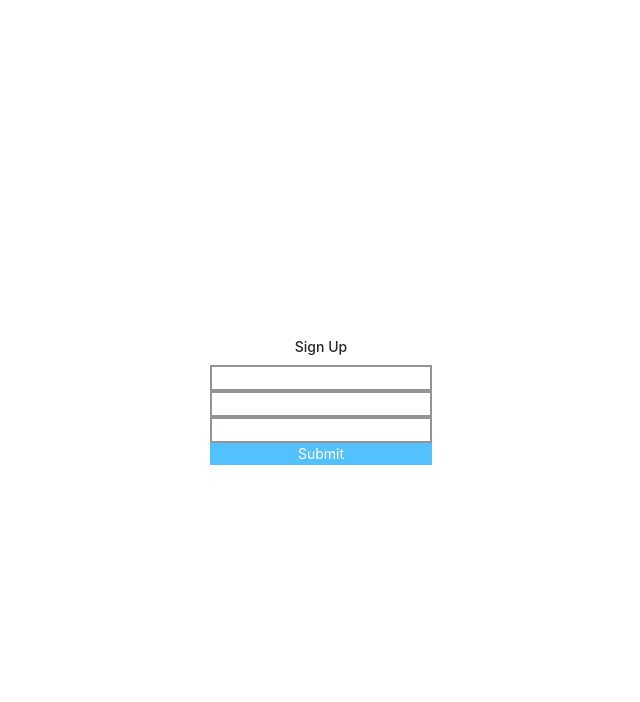
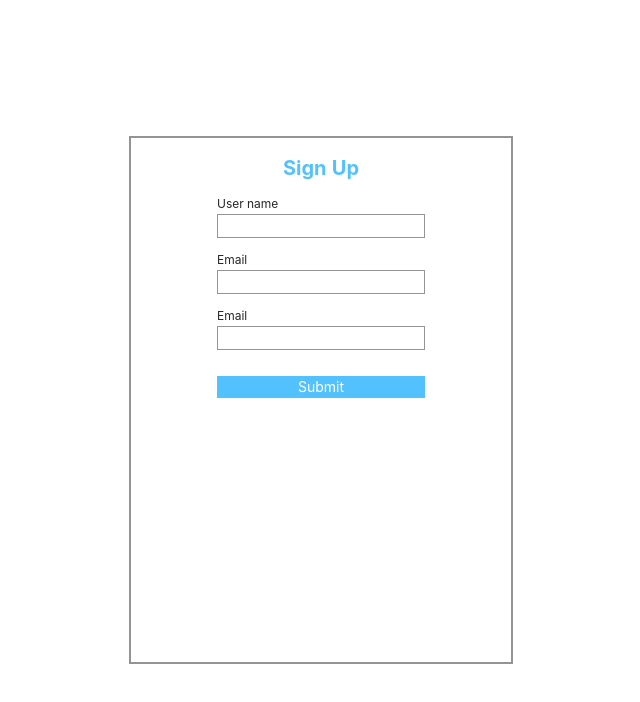
Before and after one commit to ybbt/rezet_project_Front, a Next.js app: page /register in a window 1280 px wide. Shown: the top 702 px of the page, without its empty margins (319-959 px from the left). Built offline with nearby package versions, Linux system fonts and the light colour scheme; no server answers.

Commit message:
registr form основні поля та оформленя

```diff
--- a/components/EditPost/index.js
+++ b/components/EditPost/index.js
@@ -34,19 +34,21 @@ export function EditPost({ editContent, onSave, onCancel }) {
     });
 
     function madeForm({ errors, touched }) {
-        const errorField = errors.postContent ? (
-            <Alert message={errors.postContent} type="error" showIcon />
-        ) : null;
-
         return (
             <Form>
                 <Field
                     as="textarea"
                     id="postContent"
                     name="postContent"
-                    className="w-full"
+                    placeholder="Whats up?"
+                    className="w-full resize-none focus-visible:outline-none focus:border focus:border-[#949494]"
                 />
-                {errorField}
+                <ErrorMessage
+                    render={(msg) => (
+                        <Alert message={msg} type="error" showIcon></Alert>
+                    )}
+                    name="postContent"
+                />
                 <div>
                     <button
                         type="submit"
--- a/components/Post/index.js
+++ b/components/Post/index.js
@@ -74,12 +74,7 @@ export function Post({ post, onDeletePost, onUpdatePost, signedUserId }) {
         signedUserId !== post.user_id ? null : (
             <Space wrap>
                 <Dropdown overlay={menu}>
-                    <Button
-                        style={{ "border-width": "0" }}
-                        // className="border-0"
-                    >
-                        ...
-                    </Button>
+                    <Button style={{ "border-width": "0" }}>...</Button>
                 </Dropdown>
             </Space>
         );
--- a/pages/index.js
+++ b/pages/index.js
@@ -147,7 +147,6 @@ export default function Index({ postsList, error }) {
 
     const addPostComponent = !!Object.keys(signedUser).length && (
         <div className="border-2 border-black border-t-0 p-2">
-            <h1 className="text-xs">Whats up?</h1>
             <EditPost onSave={handleAddPost} />
         </div>
     );
@@ -177,8 +176,8 @@ export default function Index({ postsList, error }) {
     const leftSizeHeight = !!Object.keys(signedUser).length ? "h-full" : "";
 
     const leftPanel = classNames(
-        "w-1/5 min-w-40 sticky top-0 flex-grow flex flex-col justify-between items-end pt-10 pr-8 pb-4",
-        { "h-[calc(100vh_-_3.5rem)]": !Object.keys(signedUser).length },
+        "w-1/5 min-w-40 sticky top-0 flex-grow flex flex-col justify-between items-end pt-10 pr-8 pb-4 self-start",
+        // { "h-[calc(100vh_-_3.5rem)]": !Object.keys(signedUser).length },
         { "h-screen": !!Object.keys(signedUser).length }
     );
 
--- a/pages/register.js
+++ b/pages/register.js
@@ -1,7 +1,7 @@
 import { Alert } from "antd";
 import "antd/dist/antd.css";
 
-import { Formik, Form, Field } from "formik";
+import { Formik, Form, Field, ErrorMessage } from "formik";
 import * as Yup from "yup";
 
 import Cookies from "js-cookie";
@@ -65,54 +65,86 @@ export default function Register() {
     }
 
     function madeForm({ errors, touched }) {
-        const fieldStyle = classNames("border-[#949494] border-2");
+        const fieldStyle = classNames(
+            "border-[#949494] border w-full focus-visible:outline-none focus:border focus:border-[#949494]"
+        );
 
-        //! Допрацювати
-        function errorField(errors, touched, name) {
-            alert();
         return (
             <>
-                    {errors[name] && touched[name] && (
-                        <Alert message={errors[name]} type="error" showIcon />
-                    )}
-                </>
-            );
-        }
-
-        const errorUser = errorField(errors, touched, "userName");
-
-        return (
                 <Form>
                     <div className="flex flex-col">
+                        <div className="h-14">
+                            <span className="text-xs">User name</span>
                             <Field name="userName" className={fieldStyle} />
-                    {errorField}
-                    <Field name="email" type="email" className={fieldStyle} />
-                    {errors.email && touched.email ? (
-                        <Alert message={errors.email} type="error" showIcon />
-                    ) : null}
+                            <ErrorMessage
+                                name="userName"
+                                render={(msg) => (
+                                    <Alert
+                                        message={msg}
+                                        type="error"
+                                        showIcon
+                                        style={{ height: "12px" }}
+                                    ></Alert>
+                                )}
+                            />
+                        </div>
+                        <div className="h-14">
+                            <span className="text-xs ">Email</span>
+                            <Field
+                                name="email"
+                                type="email"
+                                className={fieldStyle}
+                            />
+                            <ErrorMessage
+                                name="email"
+                                render={(msg) => (
+                                    <Alert
+                                        message={msg}
+                                        type="error"
+                                        showIcon
+                                        style={{ height: "12px" }}
+                                    ></Alert>
+                                )}
+                            />
+                        </div>
+                        <div className="h-14">
+                            <span className="text-xs ">Email</span>
                             <Field
                                 type="password"
                                 name="password"
                                 className={fieldStyle}
                             />
-                    {errors.password && touched.password ? (
+                            <ErrorMessage
+                                name="password"
+                                render={(msg) => (
                                     <Alert
-                            message={errors.password}
+                                        message={msg}
                                         type="error"
                                         showIcon
+                                        style={{ height: "12px" }}
+                                    ></Alert>
+                                )}
                             />
-                    ) : null}
-                    <button type="submit" className="bg-[#54C1FF] text-white">
+                        </div>
+                        <button
+                            type="submit"
+                            className="bg-[#54C1FF] text-white mt-4"
+                        >
                             Submit
                         </button>
                     </div>
                 </Form>
+            </>
         );
     }
 
     return (
-        <div className="w-full h-screen flex justify-center items-center flex-col">
-            <h1>Sign Up</h1>
+        <div className="w-full h-screen flex justify-center items-center ">
+            <div className="h-[33rem] flex justify-center w-96 border-[#949494] border-2">
+                <div className="w-52 flex items-center flex-col">
+                    <h1 className="text-xl font-bold text-[#54C1FF]  mt-4">
+                        Sign Up
+                    </h1>
                     <Formik
                         initialValues={{
                             userName: "",
@@ -122,55 +154,10 @@ export default function Register() {
                         validationSchema={SignupSchema}
                         onSubmit={handleSubmitData}
                     >
-                {/* {({ errors, touched }) => (
-                    <Form>
-                        <div className="flex flex-col">
-                            <Field
-                                name="userName"
-                                className="border-[#949494] border-2"
-                            />
-                            {errors.userName && touched.userName ? (
-                                <Alert
-                                    message={errors.userName}
-                                    type="error"
-                                    showIcon
-                                />
-                            ) : null}
-                            <Field
-                                name="email"
-                                type="email"
-                                className="border-[#949494] border-2"
-                            />
-                            {errors.email && touched.email ? (
-                                <Alert
-                                    message={errors.email}
-                                    type="error"
-                                    showIcon
-                                />
-                            ) : null}
-                            <Field
-                                type="password"
-                                name="password"
-                                className="border-[#949494] border-2"
-                            />
-                            {errors.password && touched.password ? (
-                                <Alert
-                                    message={errors.password}
-                                    type="error"
-                                    showIcon
-                                />
-                            ) : null}
-                            <button
-                                type="submit"
-                                className="bg-[#54C1FF] text-white"
-                            >
-                                Submit
-                            </button>
-                        </div>
-                    </Form>
-                )} */}
                         {madeForm}
                     </Formik>
                 </div>
+            </div>
+        </div>
     );
 }
--- a/styles/globals.css
+++ b/styles/globals.css
@@ -21,9 +21,9 @@ a {
     display: flex;
 }
 
-.ant-btn {
-    border-width: 0px;
-}
+/* *:focus-visible {
+    outline: none;
+} */
 
 @tailwind base;
 @tailwind components;
```
Lines whose indentation alone changed are shown as unchanged.
